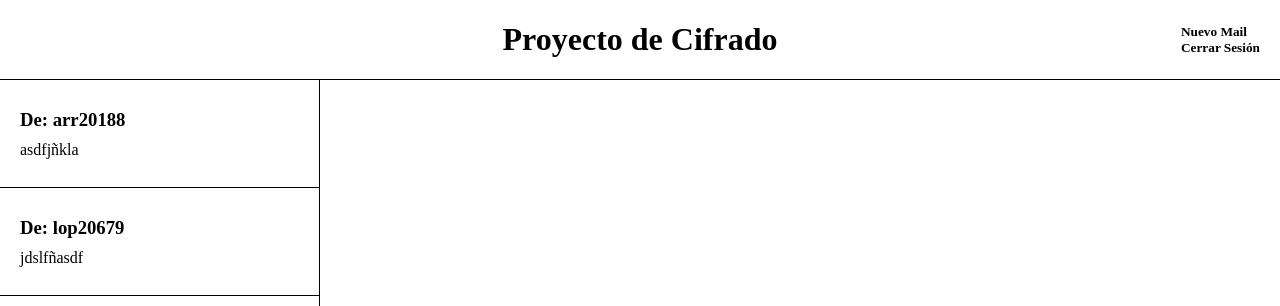
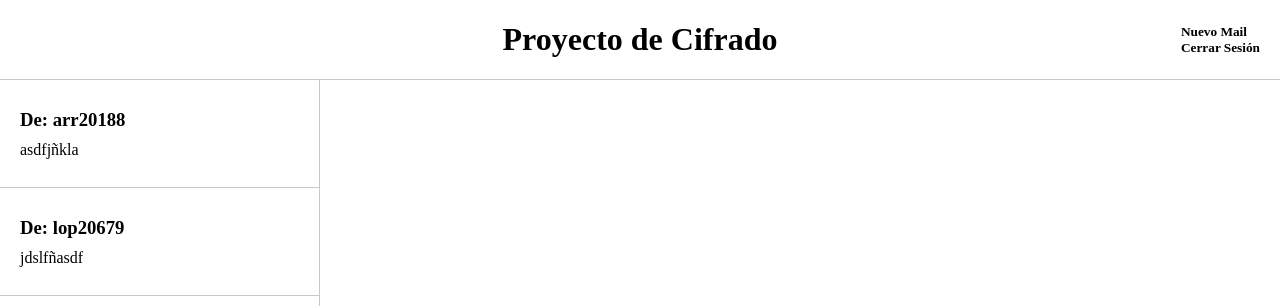
Before and after one commit to SantiagoTaracena/cipher-project-01, a React (Vite) app in the folder src/frontend/: page /mail in a window 1280 px wide. Shown: the top 306 px of the page. Built offline with nearby package versions, Linux system fonts and the light colour scheme.

Commit message:
Added hover effect to MailPreview

```diff
--- a/src/frontend/src/styles/mail-preview.sass
+++ b/src/frontend/src/styles/mail-preview.sass
@@ -4,9 +4,12 @@
   width: 100%
   height: 15%
   padding: 20px
-  border-bottom: 1px solid black
+  border-bottom: 1px solid $light-background-color-02
   display: flex
   flex-direction: column
   justify-content: center
   align-items: left
   gap: 10px
+
+  &:hover
+    background-color: rgba(240, 240, 240, 1)
--- a/src/frontend/src/styles/mail.sass
+++ b/src/frontend/src/styles/mail.sass
@@ -11,7 +11,7 @@
   .header
     width: 100%
     height: 10vh
-    border-bottom: 1px solid black
+    border-bottom: 1px solid $light-background-color-02
     display: flex
     justify-content: space-between
     align-items: center
@@ -28,7 +28,7 @@
     .mail-list
       width: 25%
       height: 100%
-      border-right: 1px solid black
+      border-right: 1px solid $light-background-color-02
 
     .mail-content
       width: 75%
```
